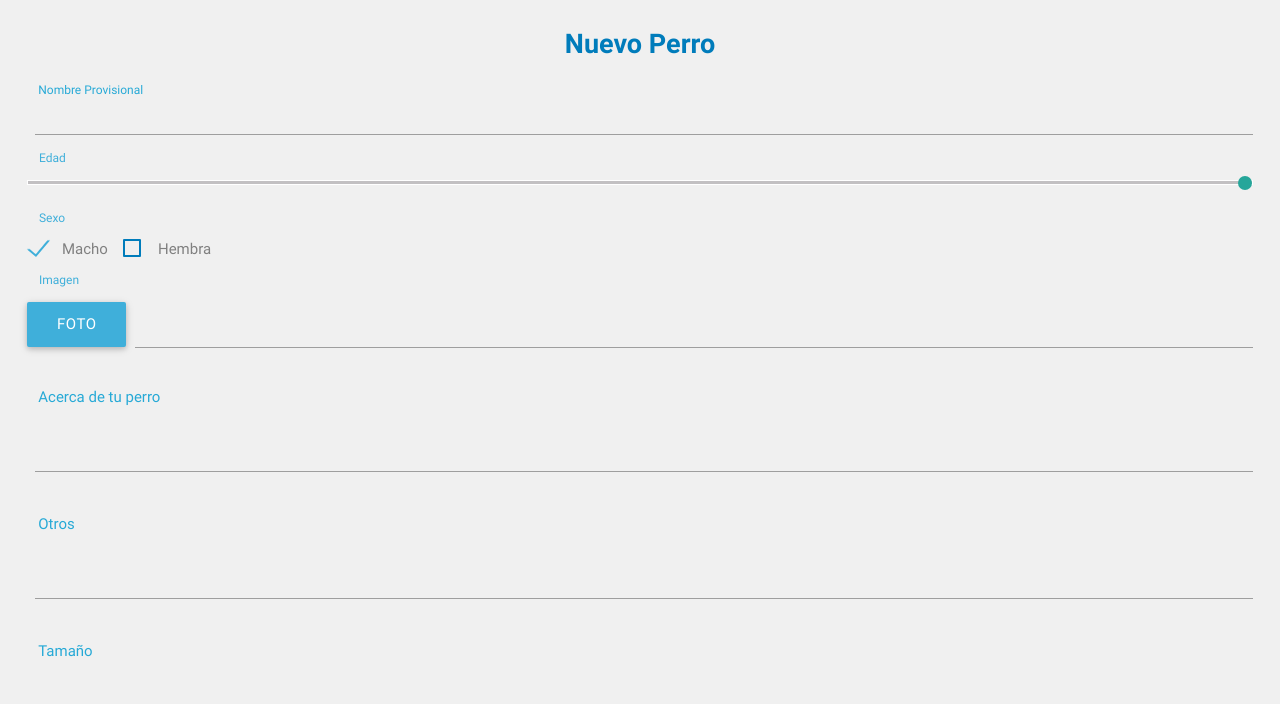
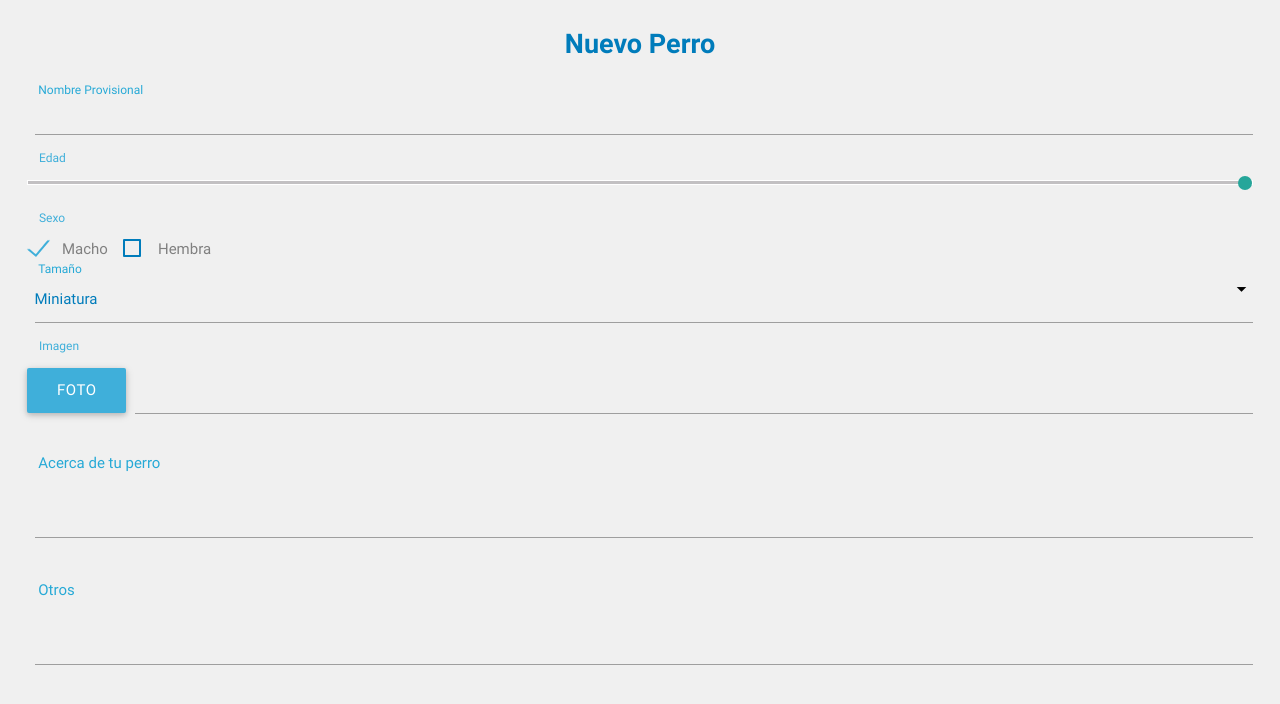
Before and after one commit to LuisToscano/Appdoptame_FRONT, a plain HTML site: page public_html/test.html in a window 1280 px wide. Drawn offline with nearby package versions, Linux system fonts and the light colour scheme.

Commit message:
Working on form  builder

```diff
--- a/public_html/forms/perro.json
+++ b/public_html/forms/perro.json
@@ -41,6 +41,18 @@
         }
     }
     ,
+    "tamano": {
+        "type": "select",
+        "label": "Tamaño",
+        "options": {
+            "0": {"tag":"Miniatura"},
+            "1": {"tag":"Pequeno"},
+            "2": {"tag":"Mediano"},
+            "3": {"tag":"Grande"},
+            "4": {"tag":"Gigante"}
+        }
+    }
+    ,
     "foto": {
         "type": "file",
         "label": "Imagen",
@@ -53,16 +65,5 @@
     "otros": {
         "type": "textarea",
         "label": "Otros"
-    },
-    "tamano": {
-        "type": "select",
-        "label": "Tamaño",
-        "options": {
-            "0": {"tag":"Miniatura"},
-            "1": {"tag":"Pequeno"},
-            "2": {"tag":"Mediano"},
-            "3": {"tag":"Grande"},
-            "4": {"tag":"Gigante"}
-        }
     }
 }
--- a/public_html/js/materializeFormBuilder.js
+++ b/public_html/js/materializeFormBuilder.js
@@ -5,8 +5,13 @@
  */
 function createForm(jsonURL, container) {
 
-    $.getJSON(jsonURL, function (data) {
+    var selects = [];
 
+    $.ajax({
+        url: jsonURL,
+        dataType: 'json',
+        async: false,
+        success: function (data) {
             var config = data.form_config;
             var formObj = jQuery('<form/>', {});
             newSpecialAttributes(formObj, data.form_config, false);
@@ -47,7 +52,8 @@ function createForm(jsonURL, container) {
 
                         case "select":
                         {
-                        selectBoxSettings(key, val, formObj);
+                            var select = selectBoxSettings(key, val, formObj);
+                            selects.push(select);
                             break;
                         }
 
@@ -89,8 +95,13 @@ function createForm(jsonURL, container) {
                     }
                 }
             });
+        }
     });
 
+    $.event.trigger({
+        type: "formCreated",
+        selects: selects
+    });
 }
 
 /*******************************************************************************************/
@@ -127,12 +138,14 @@ function selectBoxSettings(key, val, form) {
 
     if (!isEmpty(val.options)) {
         $.each(val.options, function (value, option) {
-            var optionObj = jQuery('<option/>', {"value":value});
+            var optionObj = jQuery('<option/>', {"value": value});
             optionObj.html(option.tag);
             newSpecialAttributes(optionObj, option, false);
             inputObj.append(optionObj);
         });
     }
+
+    containerObj.append(inputObj);
 
     var labelObj;
     if (!isEmpty(val.label)) {
@@ -141,8 +154,9 @@ function selectBoxSettings(key, val, form) {
         containerObj.append(labelObj);
     }
 
-    containerObj.append(inputObj);
     form.append(containerObj);
+
+    return inputObj;
 }
 
 /*******************************************************************************************/
--- a/public_html/test.html
+++ b/public_html/test.html
@@ -22,12 +22,12 @@ and open the template in the editor.
 
             $(window).load(function () {
                 createForm("forms/perro.json", $("#test"));
-
             });
 
-            $(document).on('DOMSubtreeModified', 'select', function () {
-                console.log("subtree");
-                $(this).material_select();
+            $(document).on('formCreated', function (e) {
+                $.each(e.selects, function (key, select) {
+                    select.material_select();
+                });
             });
         </script>
         <script type="text/javascript" src="js/main.js"></script>
```
Lines whose indentation alone changed are shown as unchanged.
